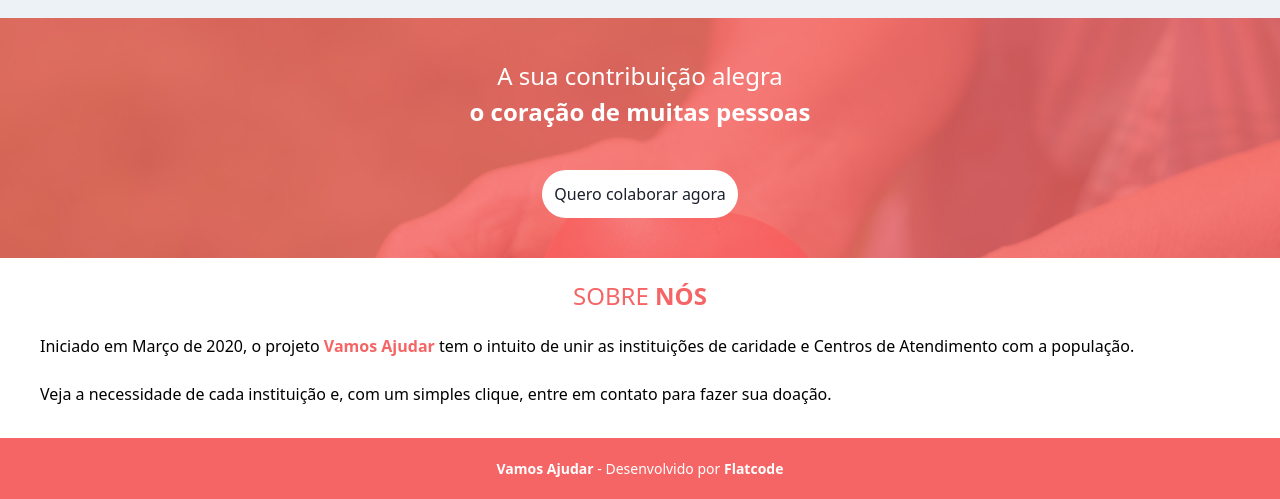
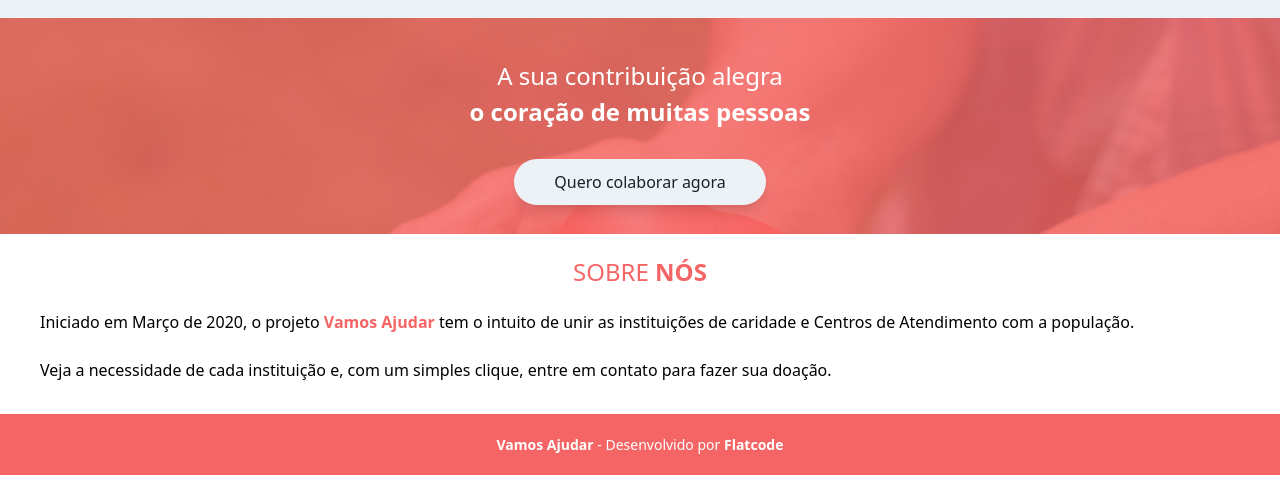
Before and after one commit to eduardocorreas/vamosajudar-site, a Gatsby site: page / in a window 1280 px wide. Shown: the part 311-810 px from the top of the page. Built offline with nearby package versions, Linux system fonts and the light colour scheme; Gatsby itself is replaced by a stand-in of ours.

Commit message:
adjust hero section

```diff
--- a/src/components/hero.js
+++ b/src/components/hero.js
@@ -8,9 +8,12 @@ export default function Hero() {
         <span className="font-bold"> o coração de muitas pessoas</span>
       </h1>
       <div className="text-center">
-        <button className="p-3 bg-white text-gray-900 rounded-full">
+        <a
+          href="/#"
+          className="p-3 pr-10 pl-10  bg-gray-200 shadow-lg text-gray-900 rounded-full"
+        >
           Quero colaborar agora
-        </button>
+        </a>
       </div>
     </div>
   )
```
